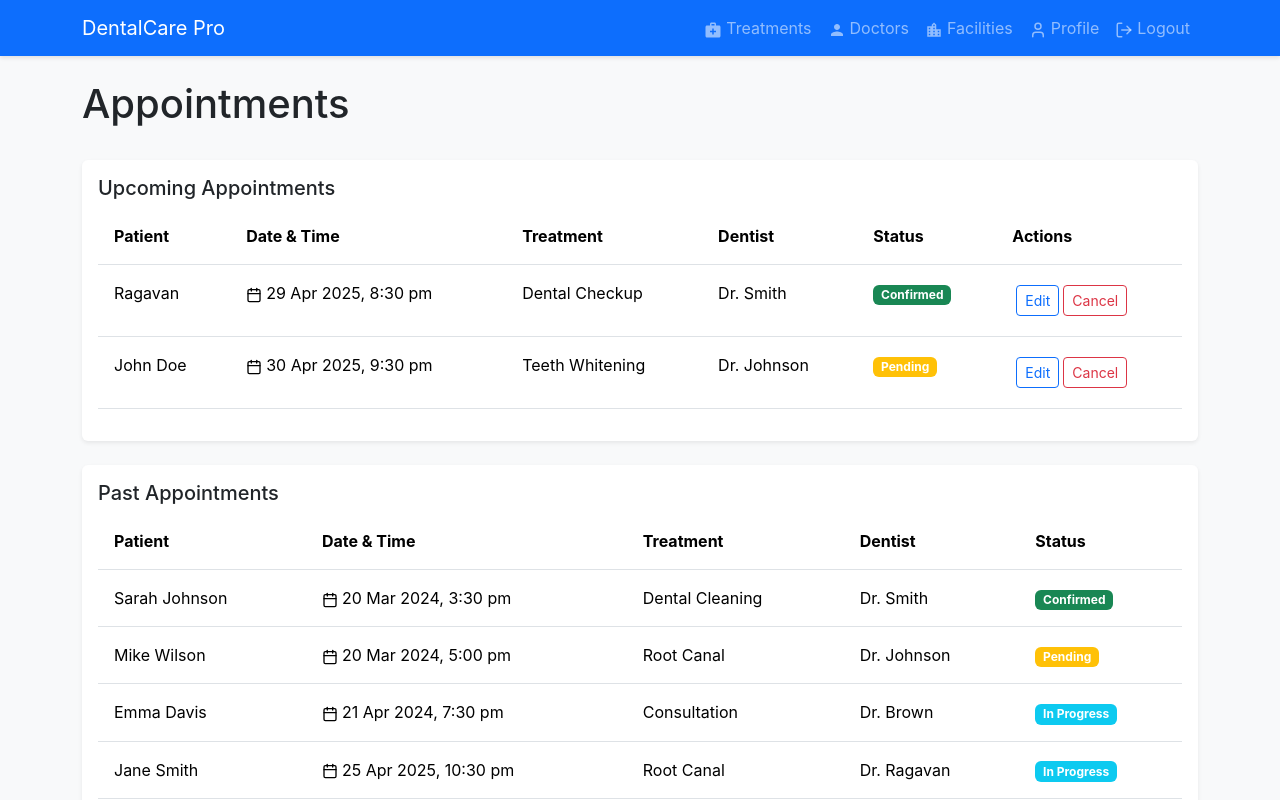
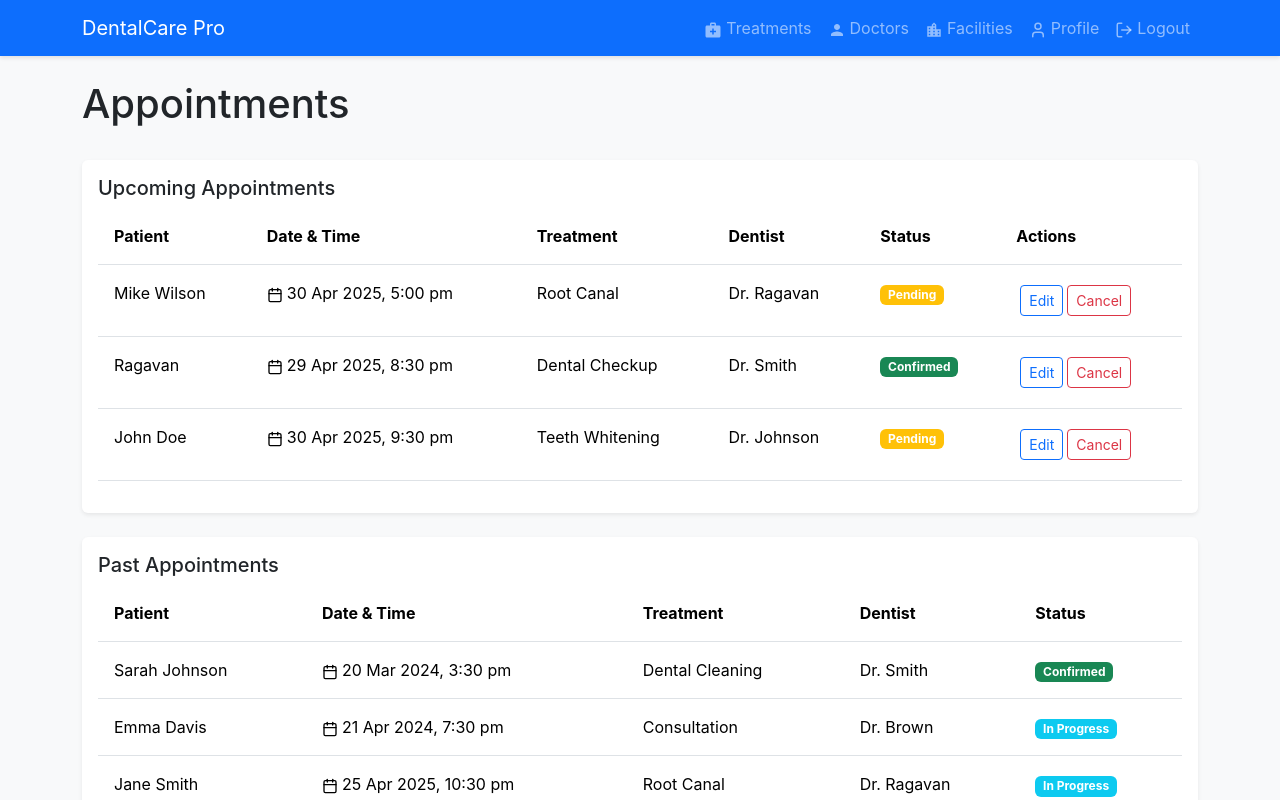
Before and after one commit to RvRagav/DentalCare_Pro, a React (Vite) app: page /appointments in a window 1280 px wide. Shown: the top 800 px of the page. Built offline with nearby package versions, Linux system fonts and the light colour scheme; sample sign-in values are in the browser's storage.

Commit message:
add small changes in data

```diff
--- a/src/pages/Appointments.tsx
+++ b/src/pages/Appointments.tsx
@@ -24,9 +24,9 @@ function Appointments() {
     },
     {
       patient: 'Mike Wilson',
-      dateTime: '2024-03-20T11:30:00',
+      dateTime: '2025-04-30T11:30:00',
       treatment: 'Root Canal',
-      dentist: 'Dr. Johnson',
+      dentist: 'Dr. Ragavan',
       status: 'Pending',
     },
     {
--- a/src/pages/Dashboard.tsx
+++ b/src/pages/Dashboard.tsx
@@ -9,7 +9,7 @@ function Dashboard() {
     user.name = 'Ragavan'
   }
   const [recentAppointments] = useState([
-    { patient: 'Ragavan', dentist: 'Dr. Smith', date: '2025-04-28, 12:00 PM', status: 'Confirmed' },
+    { patient: 'Ragavan', dentist: 'Dr. Smith', date: '2025-04-30, 12:00 PM', status: 'Confirmed' },
     { patient: 'Mike Smith', dentist: 'Dr. Johnson', date: '2025-04-19, 11:30 AM', status: 'Pending' },
     { patient: 'Emma Davis', dentist: 'Dr. Ragavan', date: '2025-04-20, 2:00 PM', status: 'In Progress' },
     { patient: 'Ragavan', dentist: 'Dr. Smith', date: '2025-04-22, 3:00 PM', status: 'Completed' },
```
